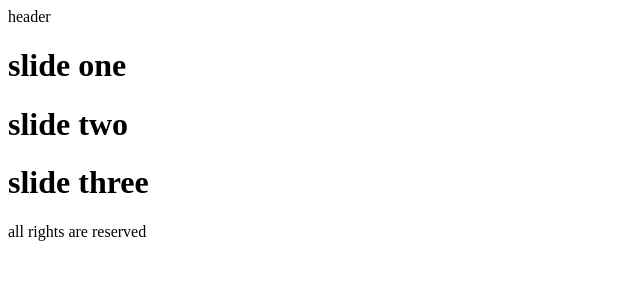
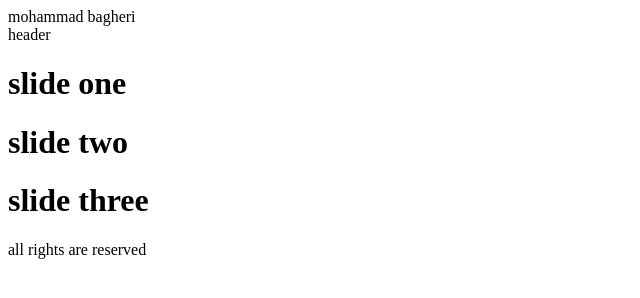
Before and after one commit to mohammadbagherii/git-project-one, a plain HTML site: page index.html in a window 1280 px wide. Shown: the whole page, without its empty margins (0-640 px from the left). Drawn offline with Linux system fonts and the light colour scheme.

Commit message:
added new nav

```diff
--- a/index.html
+++ b/index.html
@@ -7,6 +7,9 @@
     <title>Document</title>
 </head>
 <body>
+    <nav>
+        mohammad bagheri
+    </nav>
     <header>
         header
     </header>
```
